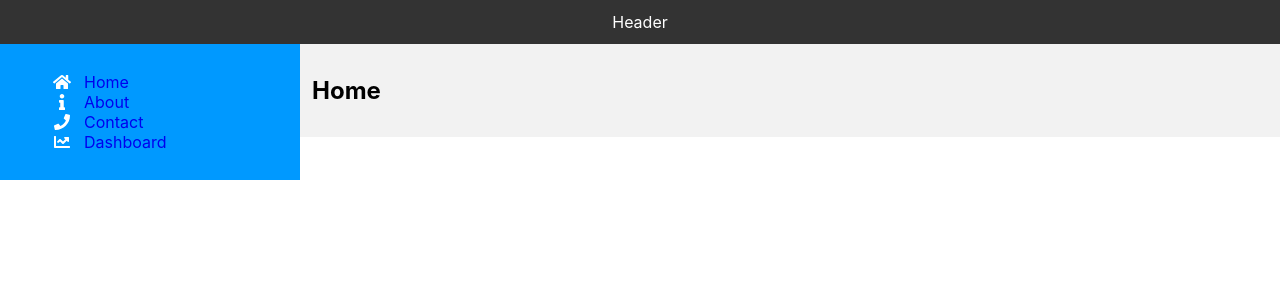
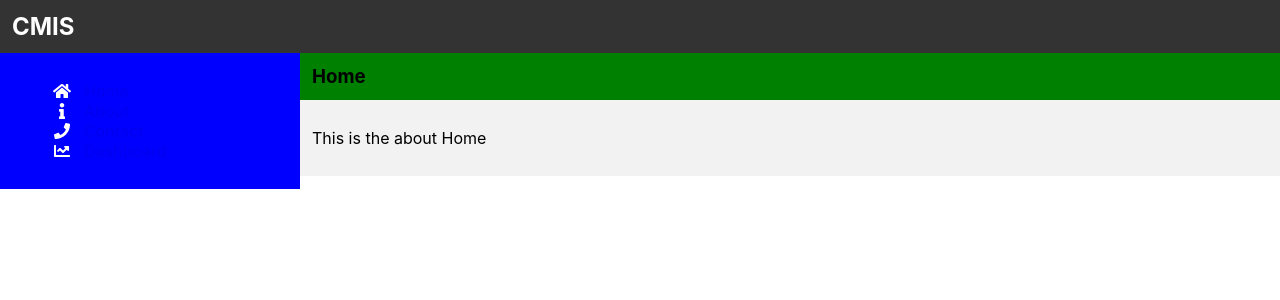
Before and after one commit to anaszakaria/react-app, a React (Create React App) app: page / in a window 1280 px wide. Shown: the top 300 px of the page. Built offline with nearby package versions, Linux system fonts and the light colour scheme.

Commit message:
Moved Page Title to component

```diff
--- a/src/App.js
+++ b/src/App.js
@@ -22,7 +22,7 @@ export default class App extends Component {
                 <AppHeader />
                 <Router>
                     <LeftPanel />
-                    <section className="main-content">
+                    <section style={styles.mainContent}>
                         <Switch>
                             {
                                 routes.map((route, index) => (
@@ -41,3 +41,12 @@ export default class App extends Component {
         )
     }
 }
+
+const styles = {
+    mainContent: {
+        float: 'left',
+        background: '#F2F2F2',
+        width: 'calc(100% - 300px)',
+        height: 'calc(100% - 45px)'
+    }
+}
--- a/src/assets/css/app.css
+++ b/src/assets/css/app.css
@@ -36,35 +36,6 @@ a:active {
   text-decoration: none;
 }
 
-.app-header {
-    text-align: center;
-    width: 100%;
-    background: #333333;
-    color: #FFF;
-    padding: 12px;
-}
-
-.left-panel {
-    float: left;
-    padding: 12px;
-    color: #FFF;
-    background: #0099ff;
-    width: 300px;
-    height: calc(100% - 45px);
-}
-
-.main-content {
-    float: left;
-    padding: 12px;
-    background: #F2F2F2;
-    width: calc(100% - 300px);
-    height: calc(100% - 45px);
-}
-
 .pointer {
     cursor: pointer;
 }
-
-.welcome {
-    text-align: center;
-}
--- a/src/components/AppHeader.js
+++ b/src/components/AppHeader.js
@@ -3,9 +3,22 @@ import React, { Component } from 'react'
 export default class AppHeader extends Component {
     render() {
         return (
-            <header className="app-header">
-                Header
+            <header style={styles.container}>
+                <h2 style={styles.h2}>CMIS</h2>
             </header>
         )
     }
 }
+
+const styles = {
+    container: {
+        padding: '12px',
+        width: '100%',
+        background: '#333333',
+        color: '#FFF'
+    },
+    h2: {
+        marginTop: '0px',
+        marginBottom: '0px'
+    }
+}
--- a/src/components/LeftPanel.js
+++ b/src/components/LeftPanel.js
@@ -22,7 +22,7 @@ export default class LeftPanel extends Component {
 
     render() {
         return (
-            <section className="left-panel">
+            <section style={styles.container}>
                 <ul>
                     {
                         this.state.menuLists.map(item => {
@@ -39,6 +39,14 @@ export default class LeftPanel extends Component {
 }
 
 const styles = {
+    container: {
+        float: 'left',
+        padding: '12px',
+        color: '#FFF',
+        background: 'blue',
+        width: '300px',
+        height: 'calc(100% - 45px)'
+    },
     icons: {
         marginRight: '12px'
     }
--- /dev/null
+++ b/src/components/PageTitle.js
@@ -0,0 +1,22 @@
+import React from 'react'
+
+function PageTitle(props) {
+    return (
+        <section style={styles.container}>
+            <h3 style={styles.h3}>{props.title}</h3>
+        </section>
+    )
+}
+
+export default PageTitle
+
+const styles = {
+    container: {
+        padding: '12px',
+        background: 'green'
+    },
+    h3: {
+        marginTop: '0',
+        marginBottom: '0'
+    }
+}
--- a/src/views/About.js
+++ b/src/views/About.js
@@ -1,7 +1,21 @@
 import React from 'react'
+import PageTitle from '../components/PageTitle'
 
 function About() {
-    return <h1>About Page</h1>
+    return (
+        <div>
+            <PageTitle title="About" />
+            <section style={styles.container}>
+                <p>This is the about Page</p>
+            </section>
+        </div>
+    )
 }
 
 export default About
+
+const styles = {
+    container: {
+        padding: '12px'
+    }
+}
--- a/src/views/Contact.js
+++ b/src/views/Contact.js
@@ -1,7 +1,21 @@
 import React from 'react'
+import PageTitle from '../components/PageTitle'
 
 function Contact() {
-    return <h1>Contact Page</h1>
+    return (
+        <div>
+            <PageTitle title="Contact" />
+            <section style={styles.container}>
+                <p>This is the Contact Page</p>
+            </section>
+        </div>
+    )
 }
 
 export default Contact
+
+const styles = {
+    container: {
+        padding: '12px'
+    }
+}
--- a/src/views/Dashboard.js
+++ b/src/views/Dashboard.js
@@ -1,7 +1,21 @@
 import React from 'react'
+import PageTitle from '../components/PageTitle'
 
 function Dashboard() {
-    return <h1>Dashboard Page</h1>
+    return (
+        <div>
+            <PageTitle title="Dashboard" />
+            <section style={styles.container}>
+                <p>This is the about Dashboard</p>
+            </section>
+        </div>
+    )
 }
 
 export default Dashboard
+
+const styles = {
+    container: {
+        padding: '12px'
+    }
+}
--- a/src/views/Home.js
+++ b/src/views/Home.js
@@ -1,16 +1,21 @@
-import React, { Component } from 'react'
+import React from 'react'
+import PageTitle from '../components/PageTitle'
 
-export default class Home extends Component {
-    constructor(props) {
-        super(props)
-        this.state = {
-            status: true
-        }
-    }
+function Home() {
+    return (
+        <div>
+            <PageTitle title="Home" />
+            <section style={styles.container}>
+                <p>This is the about Home</p>
+            </section>
+        </div>
+    )
+}
 
-    render() {
-        return (
-            <h1>Home</h1>
-        )
+export default Home
+
+const styles = {
+    container: {
+        padding: '12px'
     }
 }
```
Lines whose indentation alone changed are shown as unchanged.
